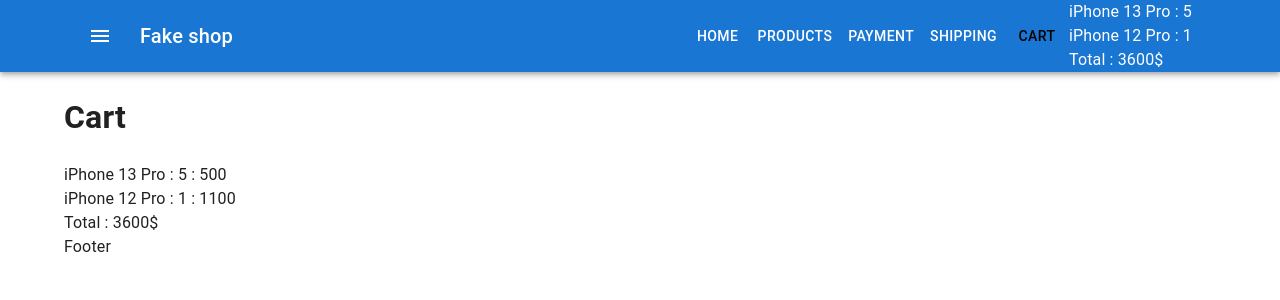
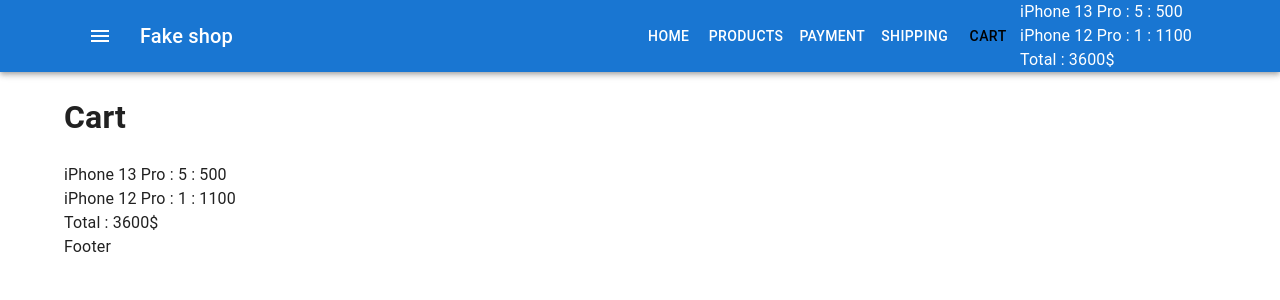
Before and after one commit to cherstvie/react-skillup-2510, a React (Create React App) app: page /cart in a window 1280 px wide. Shown: the top 300 px of the page. Built offline with nearby package versions, Linux system fonts and the light colour scheme.

Commit message:
added CartProductList component

```diff
--- a/src/components/Cart/CartHeader.js
+++ b/src/components/Cart/CartHeader.js
@@ -1,23 +1,11 @@
 import React from 'react'
-import { keys } from 'lodash'
-import {
-    productsArray,
-    getProductsObject,
-} from 'components/Products/productsArray'
+import { CartProductList } from './CartProductList'
 import { CartTotal } from './CartTotal'
 
-export const CartHeader = ({
-    productsInCart,
-    productsObject = getProductsObject(productsArray),
-}) => {
+export const CartHeader = ({ productsInCart }) => {
     return (
         <div>
-            {keys(productsInCart).map((productId) => (
-                <div key={productId}>
-                    {productsObject[productId].name} :{' '}
-                    {productsInCart[productId]}
-                </div>
-            ))}
+            <CartProductList productsInCart={productsInCart} />
             <CartTotal productsInCart={productsInCart} />
         </div>
     )
--- /dev/null
+++ b/src/components/Cart/CartProductList.js
@@ -0,0 +1,23 @@
+import React from 'react'
+import { keys } from 'lodash'
+import {
+    getProductsObject,
+    productsArray,
+} from 'components/Products/productsArray'
+
+export const CartProductList = ({
+    productsInCart,
+    productsObject = getProductsObject(productsArray),
+}) => {
+    return (
+        <>
+            {keys(productsInCart).map((productId) => (
+                <div key={productId}>
+                    {productsObject[productId].name} :{' '}
+                    {productsInCart[productId]} :{' '}
+                    {productsObject[productId].price}
+                </div>
+            ))}
+        </>
+    )
+}
--- a/src/pages/CartPage/CartPage.js
+++ b/src/pages/CartPage/CartPage.js
@@ -1,26 +1,13 @@
 import React from 'react'
-import { keys } from 'lodash'
-import {
-    getProductsObject,
-    productsArray,
-} from 'components/Products/productsArray'
 import { CartTotal } from 'components/Cart/CartTotal'
+import { CartProductList } from 'components/Cart/CartProductList'
 
-export const CartPage = ({
-    productsInCart,
-    productsObject = getProductsObject(productsArray),
-}) => {
+export const CartPage = ({ productsInCart }) => {
     return (
         <>
             <h1>Cart</h1>
             <div>
-                {keys(productsInCart).map((productId) => (
-                    <div key={productId}>
-                        {productsObject[productId].name} :{' '}
-                        {productsInCart[productId]} :{' '}
-                        {productsObject[productId].price}
-                    </div>
-                ))}
+                <CartProductList productsInCart={productsInCart} />
                 <CartTotal productsInCart={productsInCart} />
             </div>
         </>
```
